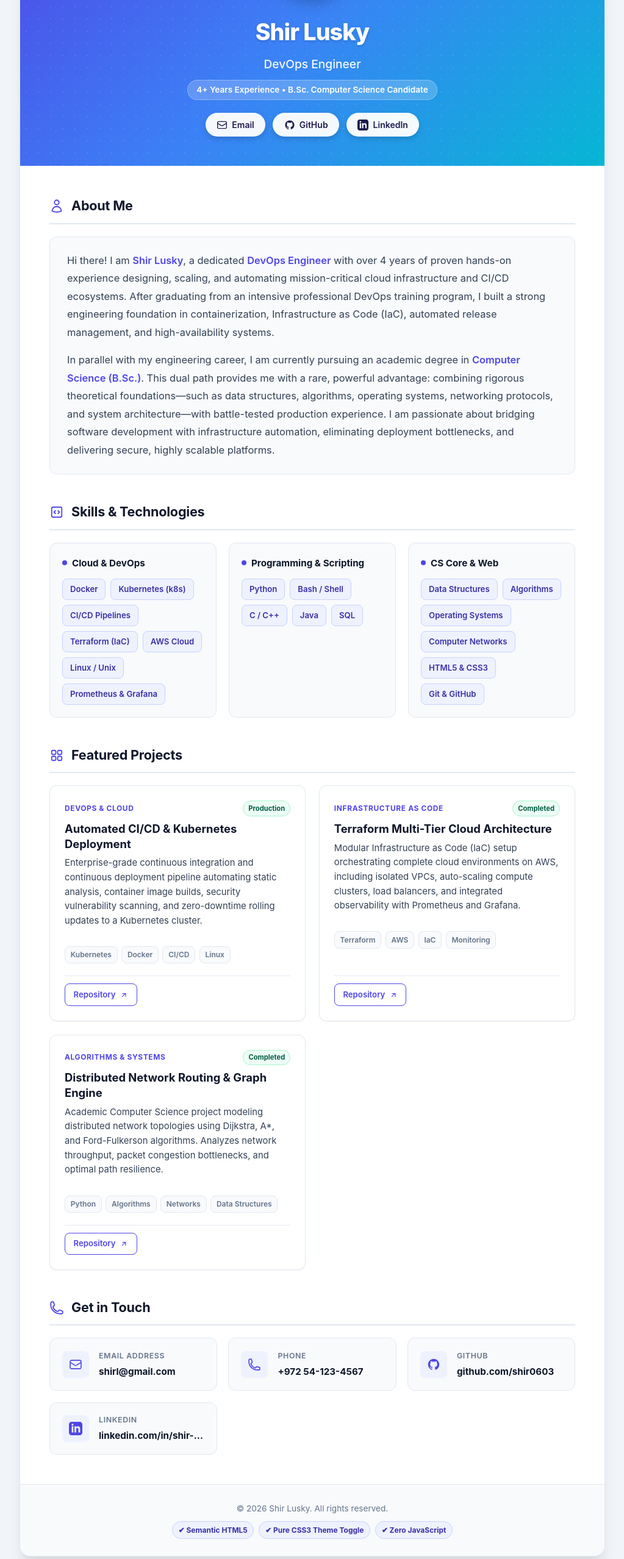
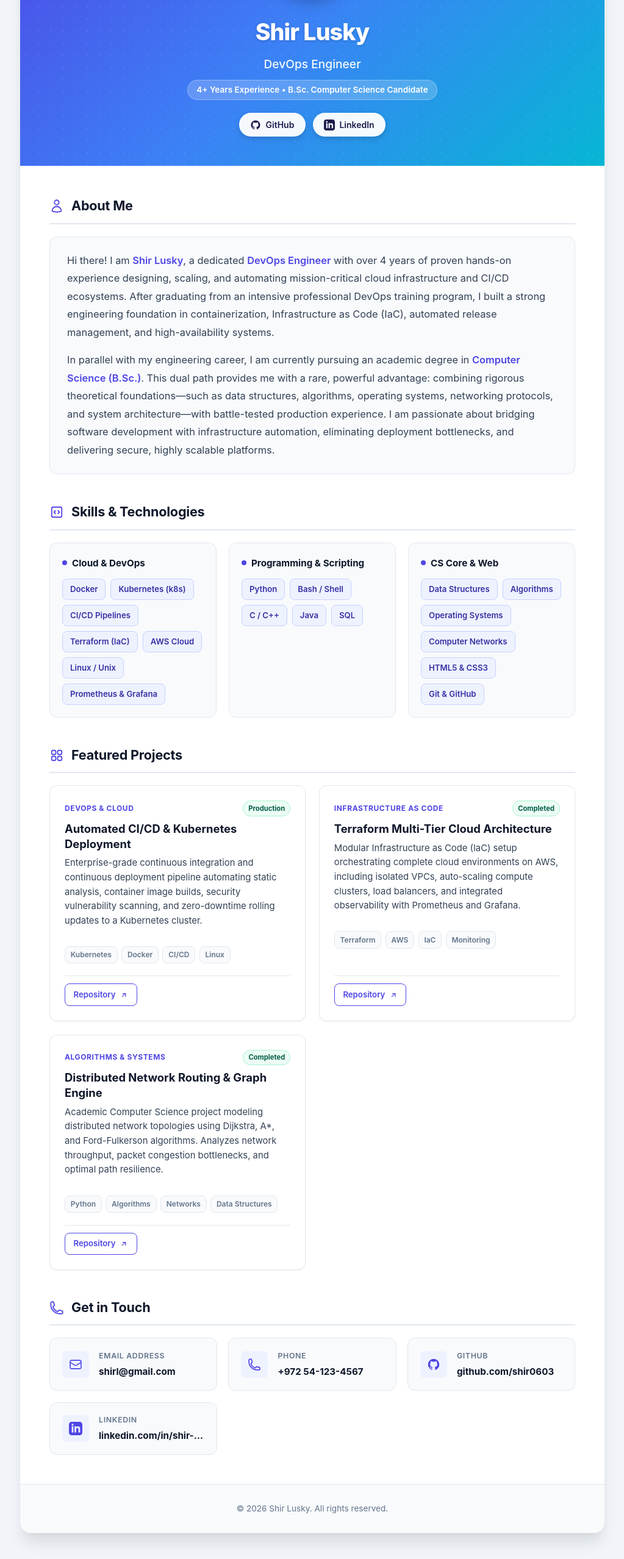
Before and after one commit to shir0603/html_page, a plain HTML site: page index.html in a window 1280 px wide. Shown: the part 240-2797 px from the top of the page at 61% size, without its empty margins (128-1151 px from the left). Drawn offline with Linux system fonts and the light colour scheme.

Commit message:
fix: remove footer badges with checkmarks, remove email links and retain plain address

```diff
--- a/index.html
+++ b/index.html
@@ -60,15 +60,8 @@
         <p class="profile-role">DevOps Engineer</p>
         <span class="role-pill">4+ Years Experience &bull; B.Sc. Computer Science Candidate</span>
 
-        <!-- Quick Social & Action Bar -->
+        <!-- Quick Social & Action Bar (GitHub & LinkedIn) -->
         <div class="header-social-links">
-          <a href="mailto:shirl@gmail.com" class="btn-header" title="Send Email">
-            <svg xmlns="http://www.w3.org/2000/svg" fill="none" viewBox="0 0 24 24" stroke-width="1.8" stroke="currentColor">
-              <path stroke-linecap="round" stroke-linejoin="round" d="M21.75 6.75v10.5a2.25 2.25 0 01-2.25 2.25h-15a2.25 2.25 0 01-2.25-2.25V6.75m19.5 0A2.25 2.25 0 0019.5 4.5h-15a2.25 2.25 0 00-2.25 2.25m19.5 0v.243a2.25 2.25 0 01-1.07 1.916l-7.5 4.615a2.25 2.25 0 01-2.36 0L3.32 8.91a2.25 2.25 0 01-1.07-1.916V6.75"/>
-            </svg>
-            <span>Email</span>
-          </a>
-
           <a href="https://github.com/shir0603" target="_blank" rel="noopener noreferrer" class="btn-header" title="GitHub Profile">
             <svg xmlns="http://www.w3.org/2000/svg" viewBox="0 0 24 24" fill="currentColor">
               <path fill-rule="evenodd" d="M12 2C6.477 2 2 6.484 2 12.017c0 4.425 2.865 8.18 6.839 9.504.5.092.682-.217.682-.483 0-.237-.008-.868-.013-1.703-2.782.605-3.369-1.343-3.369-1.343-.454-1.158-1.11-1.466-1.11-1.466-.908-.62.069-.608.069-.608 1.003.07 1.53 1.032 1.53 1.032.892 1.53 2.341 1.088 2.91.832.092-.647.35-1.088.636-1.338-2.22-.253-4.555-1.113-4.555-4.951 0-1.093.39-1.988 1.029-2.688-.103-.253-.446-1.272.098-2.65 0 0 .84-.27 2.75 1.026A9.564 9.564 0 0112 6.844c.85.004 1.705.115 2.504.337 1.909-1.296 2.747-1.027 2.747-1.027.546 1.379.202 2.398.1 2.651.64.7 1.028 1.595 1.028 2.688 0 3.848-2.339 4.695-4.566 4.943.359.309.678.92.678 1.855 0 1.338-.012 2.419-.012 2.747 0 .268.18.58.688.482A10.019 10.019 0 0022 12.017C22 6.484 17.522 2 12 2z" clip-rule="evenodd"/>
@@ -258,8 +251,8 @@
           </h2>
           <div class="contact-grid">
 
-            <!-- Email Card -->
-            <a href="mailto:shirl@gmail.com" class="contact-card">
+            <!-- Email Card (Address displayed directly, no link) -->
+            <div class="contact-card">
               <div class="contact-icon-wrapper">
                 <svg xmlns="http://www.w3.org/2000/svg" fill="none" viewBox="0 0 24 24" stroke-width="1.8" stroke="currentColor">
                   <path stroke-linecap="round" stroke-linejoin="round" d="M21.75 6.75v10.5a2.25 2.25 0 01-2.25 2.25h-15a2.25 2.25 0 01-2.25-2.25V6.75m19.5 0A2.25 2.25 0 0019.5 4.5h-15a2.25 2.25 0 00-2.25 2.25m19.5 0v.243a2.25 2.25 0 01-1.07 1.916l-7.5 4.615a2.25 2.25 0 01-2.36 0L3.32 8.91a2.25 2.25 0 01-1.07-1.916V6.75"/>
@@ -269,7 +262,7 @@
                 <span class="contact-label">Email Address</span>
                 <span class="contact-value">shirl@gmail.com</span>
               </div>
-            </a>
+            </div>
 
             <!-- Phone Card -->
             <a href="tel:+972541234567" class="contact-card">
@@ -320,11 +313,6 @@
            =================================================================== -->
       <footer class="site-footer">
         <p>&copy; 2026 Shir Lusky. All rights reserved.</p>
-        <div class="footer-tags">
-          <span class="badge-pure-css">&#10004; Semantic HTML5</span>
-          <span class="badge-pure-css">&#10004; Pure CSS3 Theme Toggle</span>
-          <span class="badge-pure-css">&#10004; Zero JavaScript</span>
-        </div>
       </footer>
 
     </div>
```
